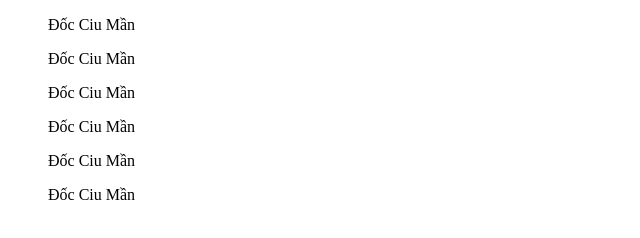
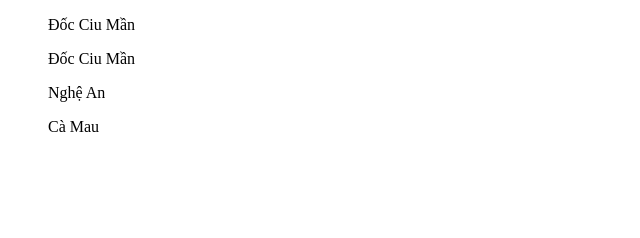
Before and after one commit to HuyHuyFE/DemoGit, a plain HTML site: page FileMoi.html in a window 1280 px wide. Shown: the whole page, without its empty margins (0-640 px from the left). Drawn offline with Linux system fonts and the light colour scheme.

Commit message:
Update FileMoi.html

```diff
--- a/FileMoi.html
+++ b/FileMoi.html
@@ -11,10 +11,8 @@
 <body>
     <ul>Đốc Ciu Mần</ul>
     <ul>Đốc Ciu Mần</ul>
-    <ul>Đốc Ciu Mần</ul>
-    <ul>Đốc Ciu Mần</ul>
-    <ul>Đốc Ciu Mần</ul>
-    <ul>Đốc Ciu Mần</ul>
+     <ul>Nghệ An</ul>
+    <ul>Cà Mau</ul>
 </body>
 
 </html>
```
